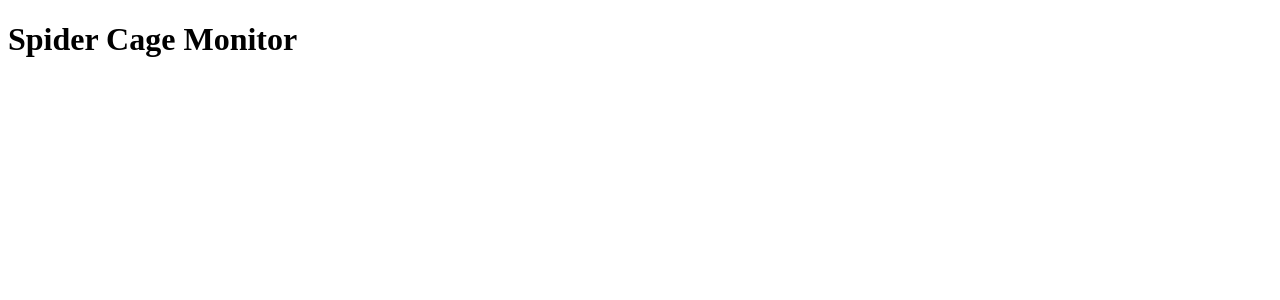
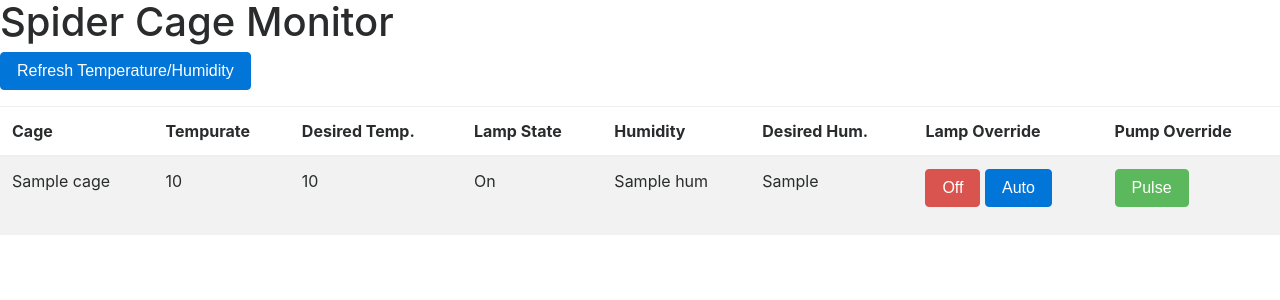
Before and after one commit to Kramin42/Cage-Monitor, a Flask app: template templates/home.html in a window 1280 px wide. Shown: the top 300 px of the page. Run offline with Flask 2, Linux system fonts and the light colour scheme; the template is opened without the code that fills it: most values are stand-ins (such as "Sample title", 1, 10 or a date in 2020); some libraries are stand-ins or nearby versions.

Commit message:
mostly done

```diff
--- a/server.py
+++ b/server.py
@@ -1,13 +1,12 @@
 #!/usr/bin/env python
 import logging
 
-from flask import Flask, render_template
+from flask import Flask, render_template, request
 from flask_basicauth import BasicAuth
 
 from cage import Cage
 
-logger = logging.getLogger(__name__)
-logger.setLevel(logging.DEBUG)
+logging.basicConfig(level=logging.DEBUG)
 
 app = Flask(__name__)
 
@@ -16,22 +15,52 @@ app.config['BASIC_AUTH_PASSWORD'] = 'lovesspiders'
 
 # initial config
 cages = [
-    Cage(name='cage 1',
+    Cage(name='spider 1',
          sensor_chan=2,
          lamp_pin=29,
          pump_pin=32,
          temp_goal=30,
          temp_prec=2,
-         hum_goal=80,
-         hum_prec=20)
+         hum_threshold=60),
+    Cage(name='spider 2',
+         sensor_chan=3,
+         lamp_pin=31,
+         pump_pin=36,
+         temp_goal=27,
+         temp_prec=2,
+         hum_threshold=40)
 ]
 
 basic_auth = BasicAuth(app)
 
-@app.route('/')
+@app.route('/', methods = ['GET', 'POST'])
 @basic_auth.required
-def secret_view():
-    return render_template('home.html')
+def home():
+    if request.method == 'POST':
+        try:
+            logging.info(request.form)
+            if 'btn' in request.form and request.form['btn'] == 'refresh':
+                for cage in cages:
+                    cage.read_sensor()
+            if 'lamp-on' in request.form:
+                logging.info(request.form['lamp-on'])
+                index = int(request.form['lamp-on'])-1
+                cages[index].setLamp(True)
+                cages[index].lamp_auto = False
+            if 'lamp-off' in request.form:
+                index = int(request.form['lamp-off'])-1
+                cages[index].setLamp(False)
+                cages[index].lamp_auto = False
+            if 'lamp-auto' in request.form:
+                index = int(request.form['lamp-auto'])-1
+                cages[index].lamp_auto = True
+            if 'pump-pulse' in request.form:
+                index = int(request.form['pump-pulse'])-1
+                cages[index].pulsePump()
+        except Exception as e:
+            logging.exception(e)
+
+    return render_template('home.html', cages=cages)
 
 if __name__ == '__main__':
     app.run(debug=True)
--- a/templates/home.html
+++ b/templates/home.html
@@ -8,10 +8,71 @@
 <head>
     <title>Spider Cage Monitor</title>
     <meta http-equiv="content-type" content="text/html;charset=utf-8" />
+
+    <link rel="stylesheet" href="https://maxcdn.bootstrapcdn.com/bootstrap/4.0.0-alpha.6/css/bootstrap.min.css" integrity="sha384-rwoIResjU2yc3z8GV/NPeZWAv56rSmLldC3R/AZzGRnGxQQKnKkoFVhFQhNUwEyJ" crossorigin="anonymous">
+    <!--<script src="https://maxcdn.bootstrapcdn.com/bootstrap/4.0.0-alpha.6/js/bootstrap.min.js" integrity="sha384-vBWWzlZJ8ea9aCX4pEW3rVHjgjt7zpkNpZk+02D9phzyeVkE+jo0ieGizqPLForn" crossorigin="anonymous"></script>-->
 </head>
 
 <body>
     <h1>Spider Cage Monitor</h1>
+    <form action="#" method="post">
+        <table class="table table-striped">
+            <thead>
+                <tr>
+                    <th>Cage</th>
+                    <th>Tempurate</th>
+                    <th>Desired Temp.</th>
+                    <th>Lamp State</th>
+                    <th>Humidity</th>
+                    <th>Desired Hum.</th>
+                    <th>Lamp Override</th>
+                    <th>Pump Override</th>
+                </tr>
+            </thead>
+            <tbody>
+                {% for cage in cages %}
+                <tr>
+                    <td>{{cage.name}}</td>
+                    <td>{{cage.temp}}</td>
+                    <td>{{cage.temp_goal}}</td>
+                    <td>{{ ('On' if cage.lamp_on else 'off') + (' (Auto)' if cage.lamp_auto else '') }}</td>
+                    <td>{{cage.hum}}</td>
+                    <td>{{cage.hum_threshold}}</td>
+                    <td>
+                        <div class="form-group">
+                            {% if cage.lamp_on %}
+                            <button class="btn btn-danger" type="submit" name="lamp-off" value="{{loop.index}}">
+                                Off
+                            </button>
+                            {% else %}
+                            <button class="btn btn-success" type="submit" name="lamp-on" value="{{loop.index}}">
+                                On
+                            </button>
+                            {% endif %}
+                            {% if not cage.lamp_auto %}
+                            <button class="btn btn-primary" type="submit" name="lamp-auto" value="{{loop.index}}">
+                                Auto
+                            </button>
+                            {% endif %}
+                        </div>
+                    </td>
+                    <td>
+                        <div class="form-group">
+                            <button class="btn btn-success" type="submit" name="pump-pulse" value="{{loop.index}}">
+                                Pulse
+                            </button>
+                        </div>
+                    </td>
+                </tr>
+                {% endfor %}
+            </tbody>
+            <div class="form-group">
+                <button class="btn btn-primary" type="submit" name="btn" value="refresh">
+                    Refresh Temperature/Humidity
+                </button>
+            </div>
+        </table>
+    </form>
 </body>
 
 </html>
```
Also changed, not shown: cage.py (+55 -19 lines).
